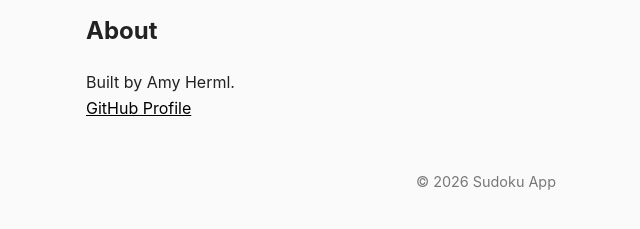
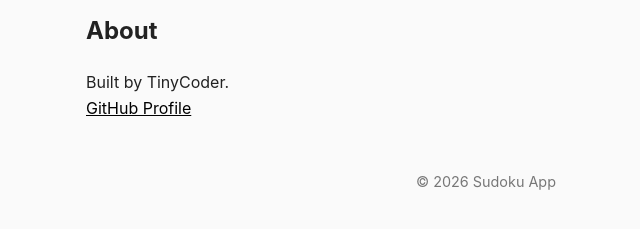
Before and after one commit to amyherml/amyherml.github.io, a plain HTML site: page index.html in a window 1280 px wide. Shown: the part 986-1215 px from the top of the page, 154-794 px from the left. Drawn offline with Linux system fonts and the light colour scheme.

Commit message:
Update author name in About section

```diff
--- a/index.html
+++ b/index.html
@@ -131,7 +131,7 @@
     <section>
       <h2>About</h2>
       <p>
-        Built by Amy Herml.
+        Built by TinyCoder.
         <br>
         <a href="https://github.com/amyherml" target="_blank">GitHub Profile</a>
       </p>
```
